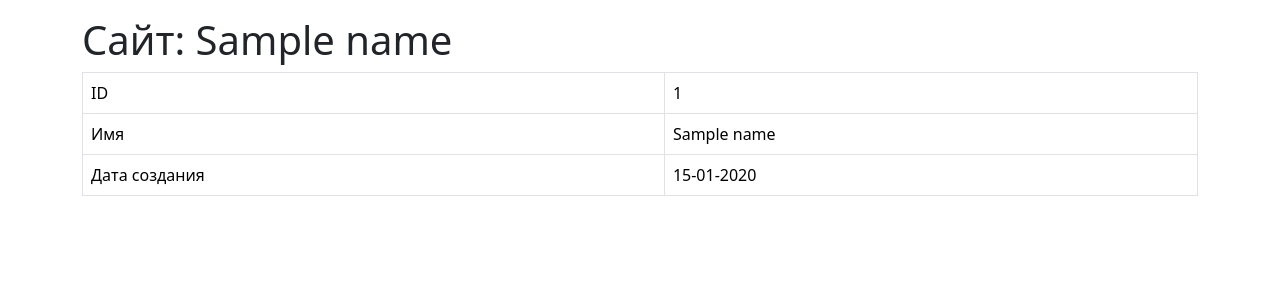
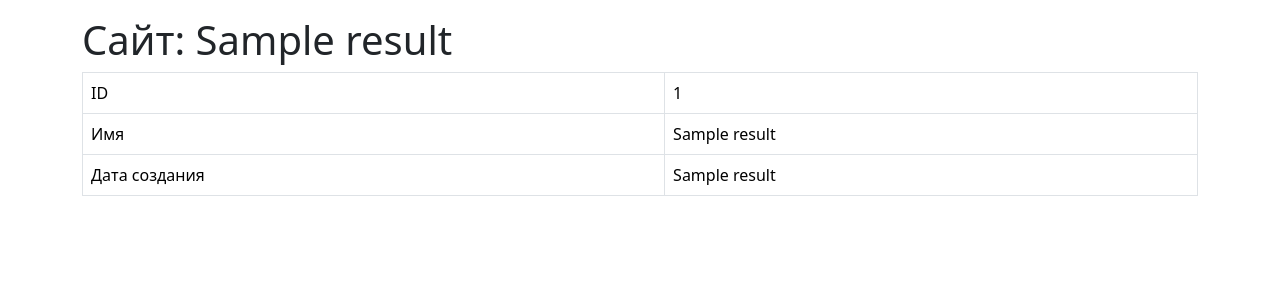
Before and after one commit to SaveDim/python-project-83, a Flask app: template page_analyzer/templates/url.html in a window 1280 px wide. Shown: the part 56-356 px from the top of the page. Run offline with Flask 2, Linux system fonts and the light colour scheme; the template is opened without the code that fills it: most values are stand-ins (such as "Sample title", 1, 10 or a date in 2020); some libraries are stand-ins or nearby versions.

Commit message:
Add single url function and template

```diff
--- a/page_analyzer/app.py
+++ b/page_analyzer/app.py
@@ -76,26 +76,26 @@ def add_url():
     return redirect(url_for("index", url_id=url_id))
 
 
-@app.route("/urls/<int:id>")
+@app.route("/urls/<id>")
 def show_single_url(id):
     messages = get_flashed_messages(with_categories=True)
     conn = get_conn()
     cursor = conn.cursor()
     cursor.execute(
-        """SELECT id, name, crated_at
+        """SELECT *
         FROM urls
         WHERE urls.id = %s
         LIMIT 1""",
         (id,)
     )
     result = cursor.fetchall()
-    if not result:
-        conn.close()
-        return render_template(
-            "/index.html",
-            url_id=id,
-            messages=messages
-        )
+    conn.close()
+    return render_template(
+        "/url.html",
+        url_id=id,
+        result=result,
+        messages=messages
+    )
 
 
 @app.get("/urls")
--- a/page_analyzer/templates/url.html
+++ b/page_analyzer/templates/url.html
@@ -11,7 +11,7 @@
 
         <main class="flex-grow-1">
             <div class="container-lg mt-3">
-              <h1>Сайт: {{ name }}</h1>
+              <h1>Сайт: {{ result[0][1] }}</h1>
 
 
           <div class="table-responsive">
@@ -23,15 +23,15 @@
                 </tr>
                 <tr>
                   <td>Имя</td>
-                  <td>{{ name }}</td>
+                  <td>{{ result[0][1] }}</td>
                 </tr>
                 <tr>
                   <td>Дата создания</td>
-                  <td>{{ created_at.strftime('%d-%m-%Y') }}</td>
+                  <td>{{ result[0][2] }}</td>
                 </tr>
               </tbody>
             </table>
           </div>
           </div>
         </main>
-        {% endblock main %}
+{% endblock main %}
```
